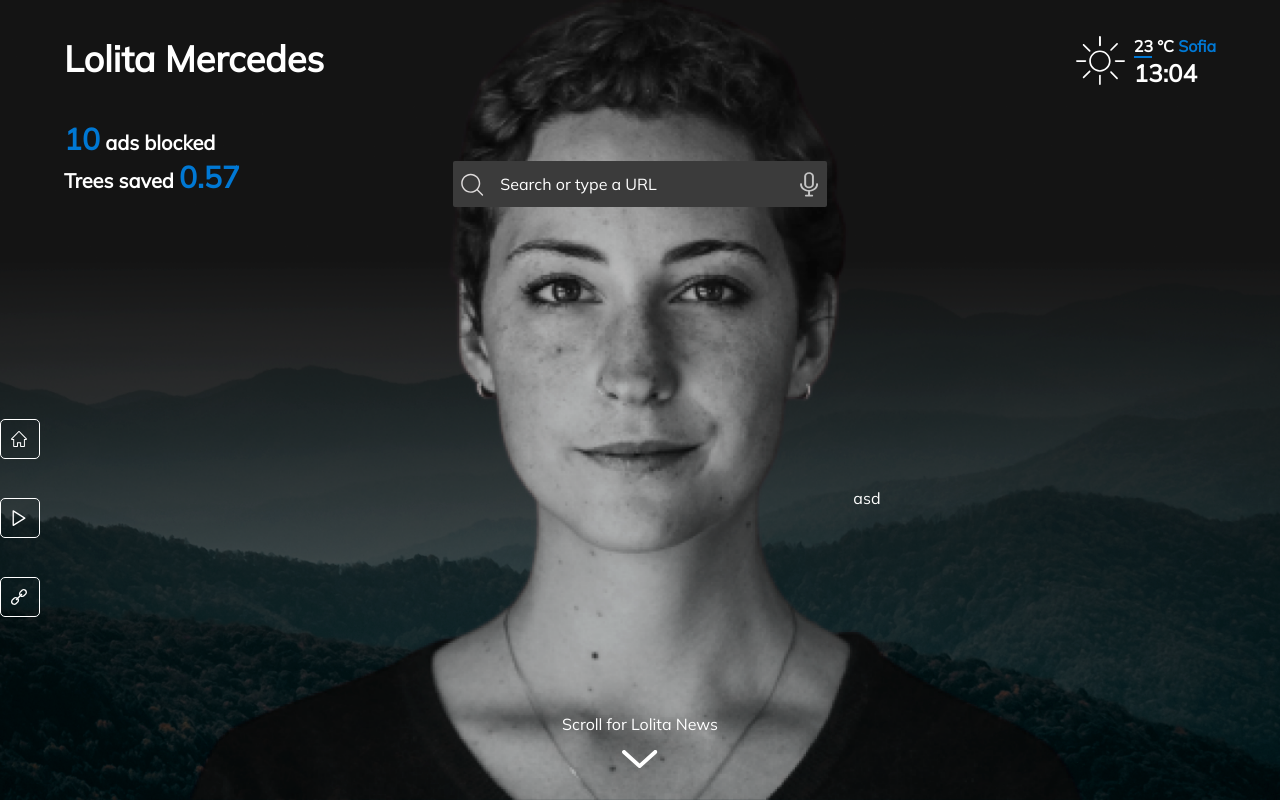
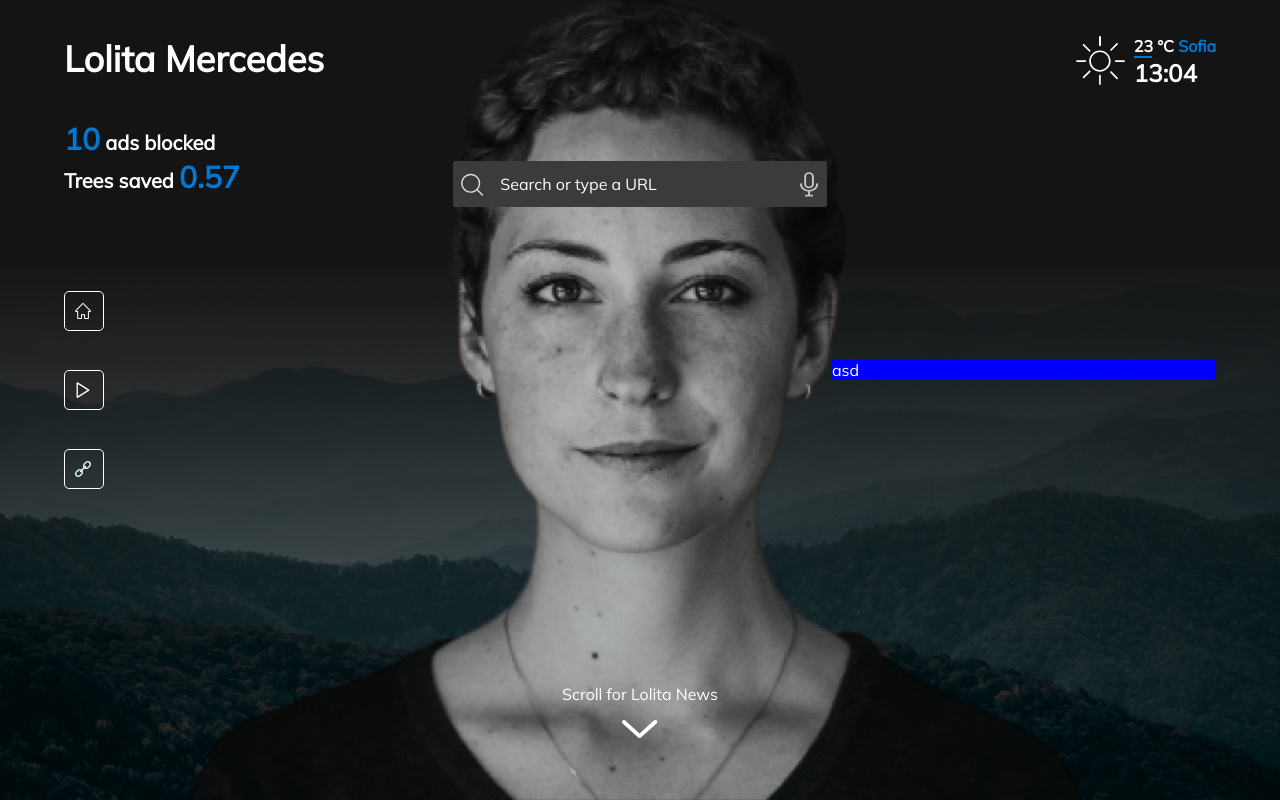
Before and after one commit to kravarka/wavebrowser-new-tab-page, a React (Create React App) app: page / in a window 1280 px wide. Built offline with nearby package versions, Linux system fonts and the light colour scheme.

Commit message:
refactor; moved main body to center with header offset

```diff
--- a/src/components/Body/Body.tsx
+++ b/src/components/Body/Body.tsx
@@ -1,5 +1,4 @@
 import React from 'react'
-import Icon from '../Icon/Icon'
 import ScrollFor from '../ScrollFor/ScrollFor';
 import SideMenu from '../SideMenu/SideMenu';
 import './style.css'
@@ -10,7 +9,7 @@ export default function Body() {
       <div className="mainBody-container">
         <SideMenu />
         <ScrollFor className="mainBody-arrow-down-container" title="Scroll for Lolita News" href="#"/>
-        <div>asd</div>
+        <div style={{ backgroundColor:'blue' }}>asd</div>
 
       </div>
     </div>
--- a/src/components/Body/style.css
+++ b/src/components/Body/style.css
@@ -7,9 +7,11 @@
 
 .mainBody-container {
   width: 100%;
-  height: 100%;
+  height: 100vh;
+  margin-left: 64px;
+  margin-right: 64px;
   /* Offset by the height of the header */
-  /* margin-top: calc(var(--header-height, 20%) * -1); */
+  margin-top: calc(var(--header-height, 20%) * -1);
   display: flex;
   flex-direction: row;
   justify-content: space-between;
```
